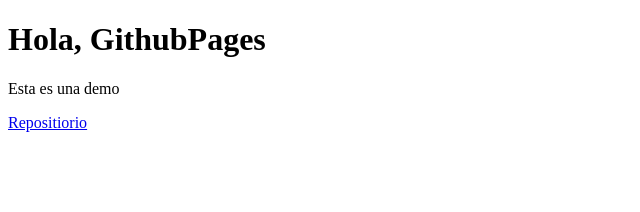
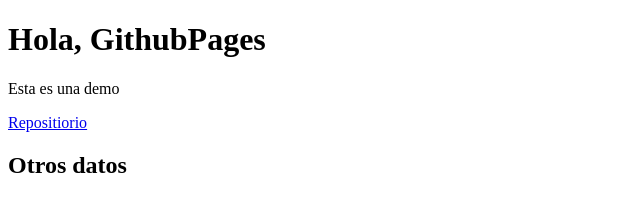
Before and after one commit to kampyacr/test-site, a plain HTML site: page docs/index.html in a window 1280 px wide. Shown: the whole page, without its empty margins (0-640 px from the left). Drawn offline with Linux system fonts and the light colour scheme.

Commit message:
chore: change index

```diff
--- a/docs/index.html
+++ b/docs/index.html
@@ -9,5 +9,7 @@
     <h1>Hola, GithubPages</h1>
     <p>Esta es una demo</p>
     <p><a href="https://github.com/kampyacr/test-site">Repositiorio</a></p>
+
+    <h2>Otros datos</h2>
  </body>
 </html>
```
